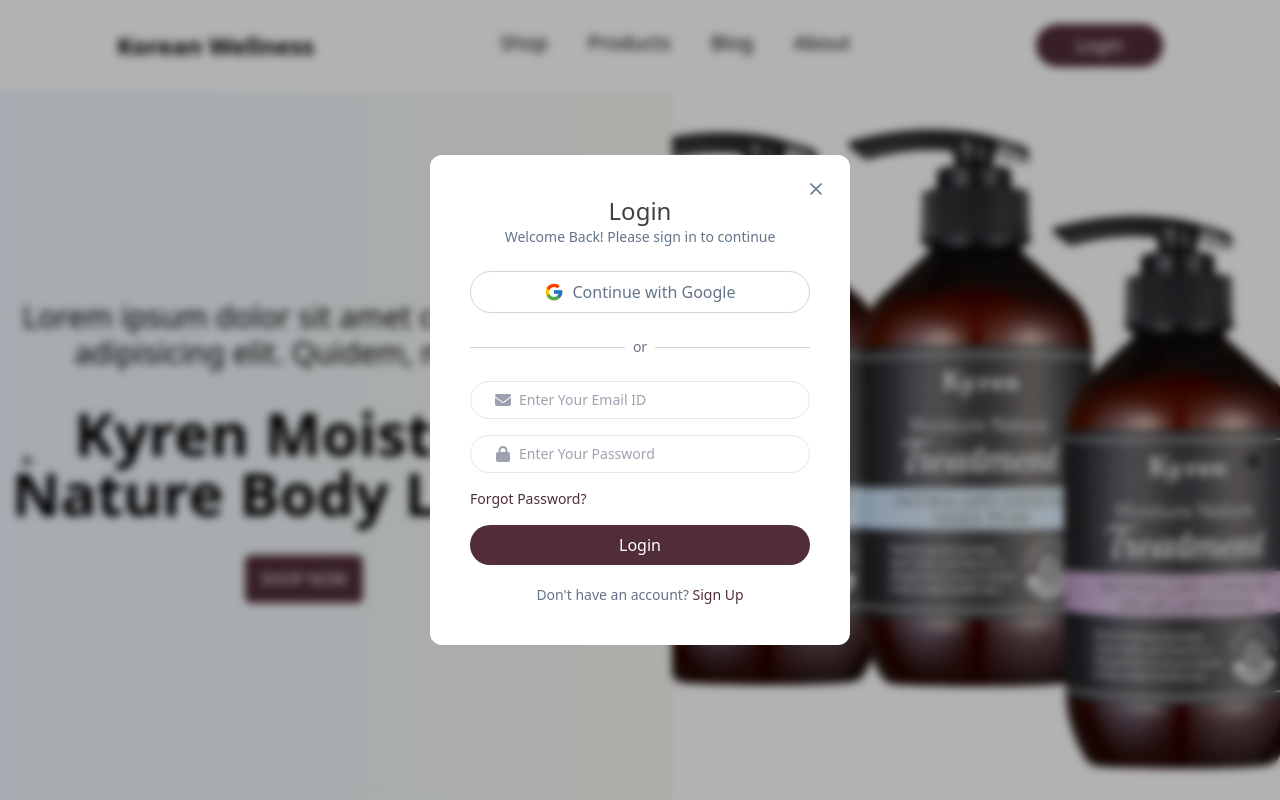
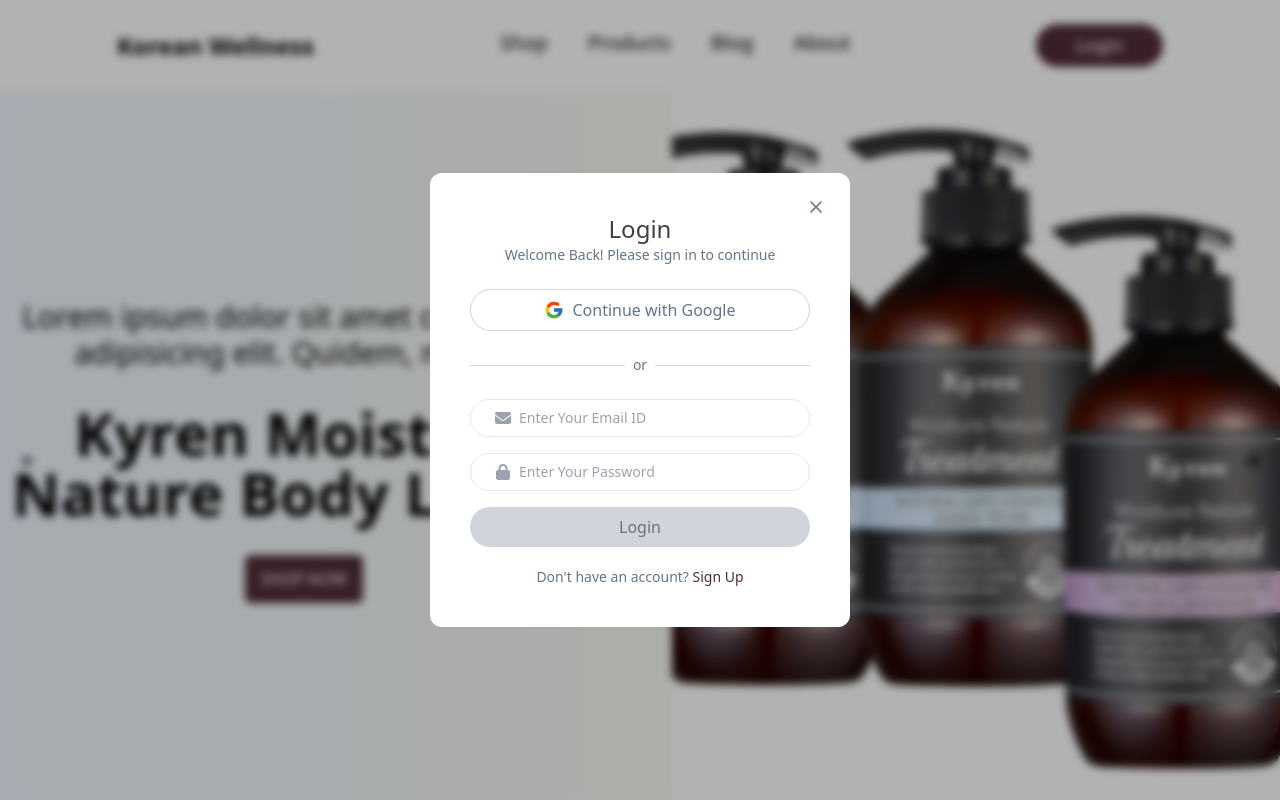
Before and after one commit to kaustuv123/Korean-Wellness, a Next.js app: page / in a window 1280 px wide. Both pictures are taken after a click on the button "Login". Shown: the top 800 px of the page. Built offline with nearby package versions, Linux system fonts and the light colour scheme.

Commit message:
form validation completed

```diff
--- a/components/LoginPage.tsx
+++ b/components/LoginPage.tsx
@@ -6,7 +6,6 @@
 import { FaEnvelope, FaLock, FaUser, FaPhone } from "react-icons/fa6";
 import { FcGoogle } from "react-icons/fc";
 import { useRouter } from "next/navigation";
-
 import axios from "axios";
 import { toast } from "react-hot-toast";
 
@@ -26,8 +25,11 @@
   });
 
   const [loading, setLoading] = React.useState(false);
-
   const [state, setState] = useState<"Login" | "Sign Up">("Login");
+  const [errors, setErrors] = useState({
+    phone: '',
+    password: ''
+  });
 
   useEffect(() => {
     document.body.style.overflow = "hidden";
@@ -44,7 +46,6 @@
 
   const onsignup = async (e: React.FormEvent) => {
     e.preventDefault();
-    console.log("hello");
     try {
       setLoading(true);
       const response = await axios.post("/api/users/signup", user);
@@ -52,11 +53,26 @@
       onClose();
     } catch (error) {
       console.log("Signup failed ");
-
       toast.error("signup failed");
     } finally {
       setLoading(false);
     }
+  };
+
+  const isFormValid = () => {
+    if (state === "Login") {
+      return user.email.trim() !== '' && user.password.trim() !== '';
+    }
+
+    return (
+      user.firstName.trim() !== '' &&
+      user.lastName.trim() !== '' &&
+      user.contactNo.trim() !== '' &&
+      user.email.trim() !== '' &&
+      user.password.trim() !== '' &&
+      errors.phone === '' &&
+      errors.password === ''
+    );
   };
 
   return (
@@ -69,7 +85,9 @@
           {state}
         </h1>
         <p className="text-sm text-center mb-6">
-          Welcome Back! Please sign in to continue
+          {state === "Login"
+            ? "Welcome Back! Please sign in to continue"
+            : "Create an account to get started"}
         </p>
 
         <button
@@ -87,7 +105,55 @@
           <div className="flex-1 h-[1px] bg-gray-300"></div>
         </div>
 
-        {state !== "Login" && (
+        {state === "Login" ? (
+          <>
+            <div className="border px-4 sm:px-6 py-2 flex items-center gap-2 rounded-full mb-4">
+              <FaEnvelope className="text-gray-400 flex-shrink-0" />
+              <input
+                className="outline-none text-sm w-full"
+                type="email"
+                value={user.email}
+                onChange={(e) => setUser({ ...user, email: e.target.value })}
+                placeholder="Enter Your Email ID"
+                required
+              />
+            </div>
+
+            <div className="border px-4 sm:px-6 py-2 flex items-center gap-2 rounded-full mb-4">
+              <FaLock className="text-gray-400 flex-shrink-0" />
+              <input
+                className="outline-none text-sm w-full"
+                type="password"
+                value={user.password}
+                onChange={(e) => setUser({ ...user, password: e.target.value })}
+                placeholder="Enter Your Password"
+                required
+              />
+            </div>
+
+            <button
+              type="submit"
+              disabled={!isFormValid()}
+              className={`w-full py-2 rounded-full text-sm sm:text-base transition-colors ${
+                isFormValid()
+                  ? 'bg-eggPlant text-white hover:bg-[#915063]'
+                  : 'bg-gray-300 text-gray-500 cursor-not-allowed'
+              }`}
+            >
+              Login
+            </button>
+
+            <p className="mt-5 text-center text-sm">
+              Don&apos;t have an account?{" "}
+              <span
+                className="text-eggPlant cursor-pointer hover:underline"
+                onClick={() => setState("Sign Up")}
+              >
+                Sign Up
+              </span>
+            </p>
+          </>
+        ) : (
           <>
             <div className="flex gap-4 mb-4">
               <div className="border flex-1 px-4 sm:px-6 py-2 flex items-center gap-2 rounded-full">
@@ -96,9 +162,7 @@
                   className="outline-none text-sm w-full"
                   type="text"
                   value={user.firstName}
-                  onChange={(e) =>
-                    setUser({ ...user, firstName: e.target.value })
-                  }
+                  onChange={(e) => setUser({ ...user, firstName: e.target.value })}
                   placeholder="First Name"
                   required
                 />
@@ -109,9 +173,7 @@
                   className="outline-none text-sm w-full"
                   type="text"
                   value={user.lastName}
-                  onChange={(e) =>
-                    setUser({ ...user, lastName: e.target.value })
-                  }
+                  onChange={(e) => setUser({ ...user, lastName: e.target.value })}
                   placeholder="Last Name"
                   required
                 />
@@ -124,19 +186,22 @@
                 className="outline-none text-sm w-full"
                 type="tel"
                 value={user.contactNo}
-                onChange={(e) =>
-                  setUser({ ...user, contactNo: e.target.value })
+                onChange={(e) => {
+                  const value = e.target.value.replace(/\D/g, '');
+                  setUser({ ...user, contactNo: value });
+                  if (value.length !== 10 && value.length > 0) {
+                    setErrors(prev => ({ ...prev, phone: 'Mobile Number must be of 10 digits' }));
+                  } else {
+                    setErrors(prev => ({ ...prev, phone: '' }));
                   }
+                }}
                 pattern="[0-9]{10}"
                 maxLength={10}
-                minLength={10}
                 placeholder="Mobile Number"
-                title="Please enter a valid 10-digit phone number"
                 required
               />
             </div>
-          </>
-        )}
+            {errors.phone && <p className="text-red-500 text-xs mt-1 ml-2">{errors.phone}</p>}
 
             <div className="border px-4 sm:px-6 py-2 flex items-center gap-2 rounded-full mb-4">
               <FaEnvelope className="text-gray-400 flex-shrink-0" />
@@ -162,45 +227,36 @@
               />
             </div>
 
-        {state !== "Login" && (
             <div className="border px-4 sm:px-6 py-2 flex items-center gap-2 rounded-full mb-4">
               <FaLock className="text-gray-400 flex-shrink-0" />
               <input
                 className="outline-none text-sm w-full"
                 type="password"
                 placeholder="Confirm Password"
+                onChange={(e) => {
+                  if (e.target.value !== user.password) {
+                    setErrors(prev => ({ ...prev, password: 'Passwords do not match' }));
+                  } else {
+                    setErrors(prev => ({ ...prev, password: '' }));
+                  }
+                }}
                 required
               />
             </div>
-        )}
-
-        <p className="text-sm text-eggPlant my-4 cursor-pointer hover:underline">
-          Forgot Password?
-        </p>
+            {errors.password && <p className="text-red-500 text-xs mt-1 ml-2">{errors.password}</p>}
 
             <button
               type="submit"
-          disabled={loading}
-          className="bg-eggPlant w-full text-white py-2 rounded-full hover:bg-[#915063] transition-colors text-sm sm:text-base disabled:opacity-50"
+              disabled={loading || !isFormValid()}
+              className={`w-full py-2 rounded-full text-sm sm:text-base transition-colors ${
+                isFormValid()
+                  ? 'bg-eggPlant text-white hover:bg-[#915063]'
+                  : 'bg-gray-300 text-gray-500 cursor-not-allowed'
+              }`}
             >
-          {loading
-            ? "Creating Account..."
-            : state === "Login"
-            ? "Login"
-            : "Create Account"}
+              {loading ? "Creating Account..." : "Create Account"}
             </button>
 
-        {state === "Login" ? (
-          <p className="mt-5 text-center text-sm">
-            Don&apos;t have an account?{" "}
-            <span
-              className="text-eggPlant cursor-pointer hover:underline"
-              onClick={() => setState("Sign Up")}
-            >
-              Sign Up
-            </span>
-          </p>
-        ) : (
             <p className="mt-5 text-center text-sm">
               Already have an account?{" "}
               <span
@@ -210,6 +266,7 @@
                 Login
               </span>
             </p>
+          </>
         )}
 
         <button
```
Lines whose indentation alone changed are shown as unchanged.
